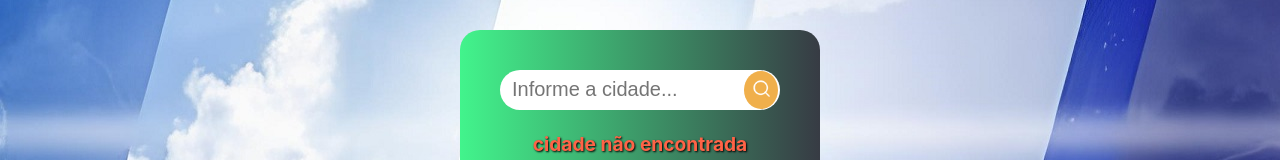
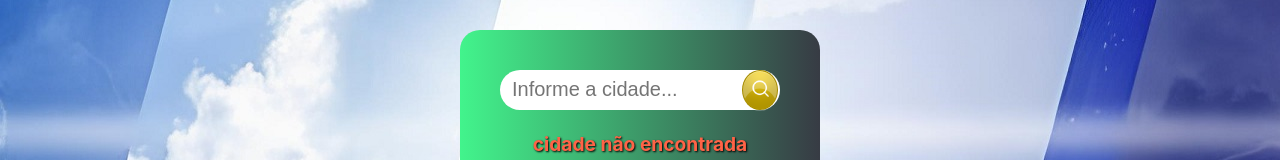
Before and after one commit to davR7/weather-hub, a React (Vite) app: page / in a window 1280 px wide. Shown: the part 296-456 px from the top of the page. Built offline with nearby package versions, Linux system fonts and the light colour scheme; no server answers.

Commit message:
updated - button style change

```diff
--- a/src/components/SearchBar/style.ts
+++ b/src/components/SearchBar/style.ts
@@ -20,10 +20,20 @@ export const Input = styled.input`
 `;
 
 export const Button = styled.button`
-  background-color: #f0af4b;
-  border: none;
+  position: relative;
+  display: inline-block;
+  padding: 8px;
+  background: #ffd700;
+  border: 1px solid rgba(0, 0, 0, 0.35);
   border-radius: 60%;
-  padding: 8px;
+  box-shadow:
+    0 1px 0 rgba(255, 255, 255, 0.25),
+    0 1px 0 rgba(255, 255, 255, 0.25) inset,
+    0 0 0 rgba(0, 0, 0, 0.5) inset,
+    0 1.1em 0 rgba(255, 255, 255, 0.25) inset,
+    0 -1.1em 1.25em rgba(0, 0, 0, 0.32) inset,
+    0 1.1rem 1.25em rgba(255, 255, 255, 0.05) inset,
+    0 1.1em 6px rgba(255, 255, 255, 0.1) inset;
   cursor: pointer;
 
   img {
```
